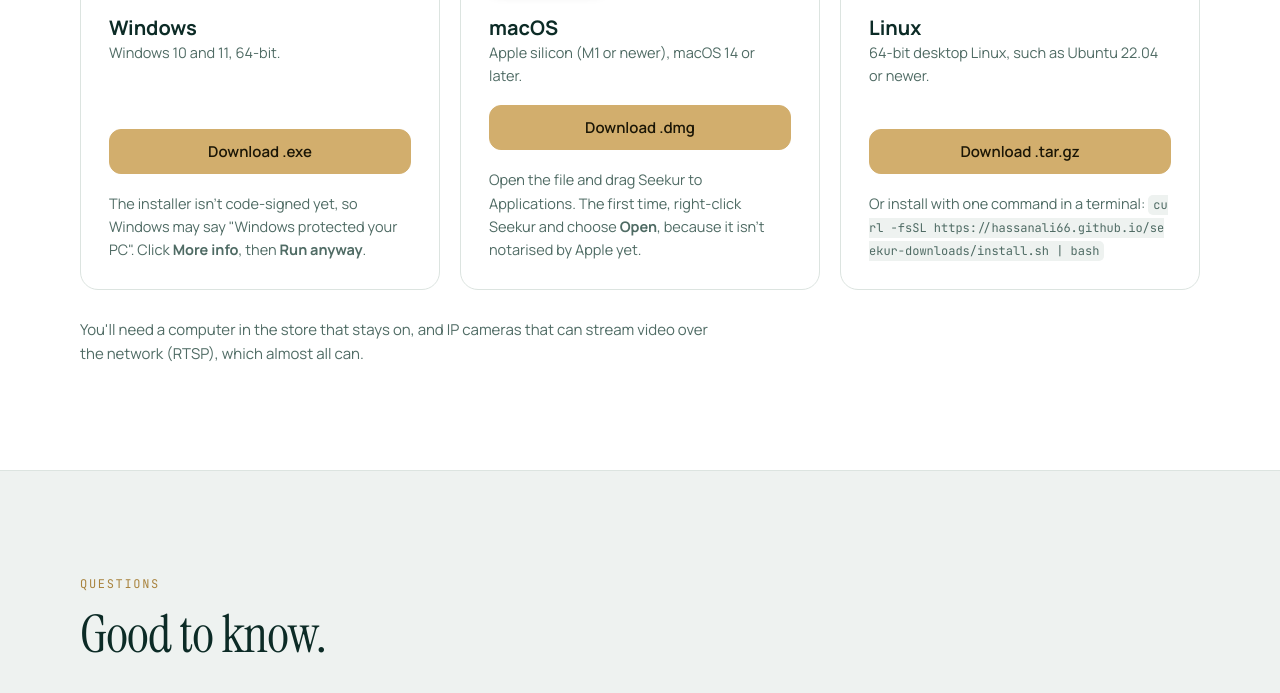
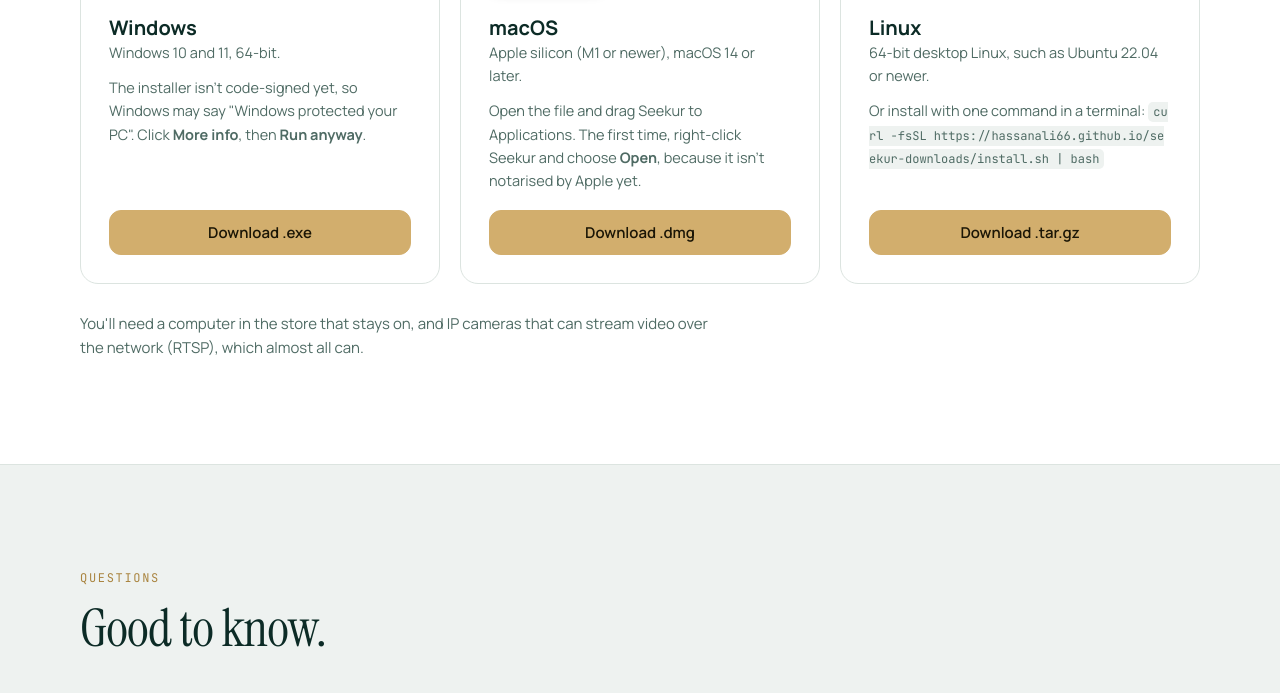
Before and after one commit to HassanAli66/seekur-downloads, a plain HTML site: page index.html in a window 1280 px wide. Shown: the part 9707-10400 px from the top of the page. Drawn offline with Linux system fonts and the light colour scheme.

Commit message:
Update website

```diff
--- a/index.html
+++ b/index.html
@@ -251,6 +251,7 @@ td{font-variant-numeric:tabular-nums}
 .os .btn.live{background:var(--brass);border-color:var(--brass);color:#1B1606}
 .os .btn.live:hover{background:#DDBC80}
 .first-run{font-size:13.5px;color:var(--text-sub)}
+.os .first-run{margin-top:12px}
 .first-run code{font-family:var(--mono);font-size:12px;word-break:break-all;background:var(--bg);padding:2px 5px;border-radius:5px}
 .dl-note{margin-top:28px;color:var(--text-sub);font-size:15px;max-width:70ch}
 
@@ -591,21 +592,21 @@ footer a{color:var(--on-green)}
     <div class="dl">
       <div class="os">
         <div class="logo"><img src="assets/windows.svg" alt="Windows" width="56" height="56"></div>
-        <div><h3>Windows</h3><p>Windows 10 and 11, 64-bit.</p></div>
+        <div><h3>Windows</h3><p>Windows 10 and 11, 64-bit.</p>
+          <p class="first-run" hidden>The installer isn't code-signed yet, so Windows may say "Windows protected your PC". Click <b>More info</b>, then <b>Run anyway</b>.</p></div>
         <a class="btn dl-btn" data-asset="Seekur-Setup.exe" aria-disabled="true">Coming soon</a>
-        <p class="first-run" hidden>The installer isn't code-signed yet, so Windows may say "Windows protected your PC". Click <b>More info</b>, then <b>Run anyway</b>.</p>
       </div>
       <div class="os">
         <div class="logo"><span class="macos">macOS</span></div>
-        <div><h3>macOS</h3><p>Apple silicon (M1 or newer), macOS 14 or later.</p></div>
+        <div><h3>macOS</h3><p>Apple silicon (M1 or newer), macOS 14 or later.</p>
+          <p class="first-run" hidden>Open the file and drag Seekur to Applications. The first time, right-click Seekur and choose <b>Open</b>, because it isn't notarised by Apple yet.</p></div>
         <a class="btn dl-btn" data-asset="Seekur.dmg" aria-disabled="true">Coming soon</a>
-        <p class="first-run" hidden>Open the file and drag Seekur to Applications. The first time, right-click Seekur and choose <b>Open</b>, because it isn't notarised by Apple yet.</p>
       </div>
       <div class="os">
         <div class="logo"><img class="tux" src="assets/tux.svg" alt="Linux" width="57" height="66"></div>
-        <div><h3>Linux</h3><p>64-bit desktop Linux, such as Ubuntu 22.04 or newer.</p></div>
+        <div><h3>Linux</h3><p>64-bit desktop Linux, such as Ubuntu 22.04 or newer.</p>
+          <p class="first-run" hidden>Or install with one command in a terminal: <code>curl -fsSL https://hassanali66.github.io/seekur-downloads/install.sh | bash</code></p></div>
         <a class="btn dl-btn" data-asset="seekur-linux.tar.gz" aria-disabled="true">Coming soon</a>
-        <p class="first-run" hidden>Or install with one command in a terminal: <code>curl -fsSL https://hassanali66.github.io/seekur-downloads/install.sh | bash</code></p>
       </div>
     </div>
     <p class="dl-note">You'll need a computer in the store that stays on, and IP cameras that can stream video over the network (RTSP), which almost all can.</p>
```
